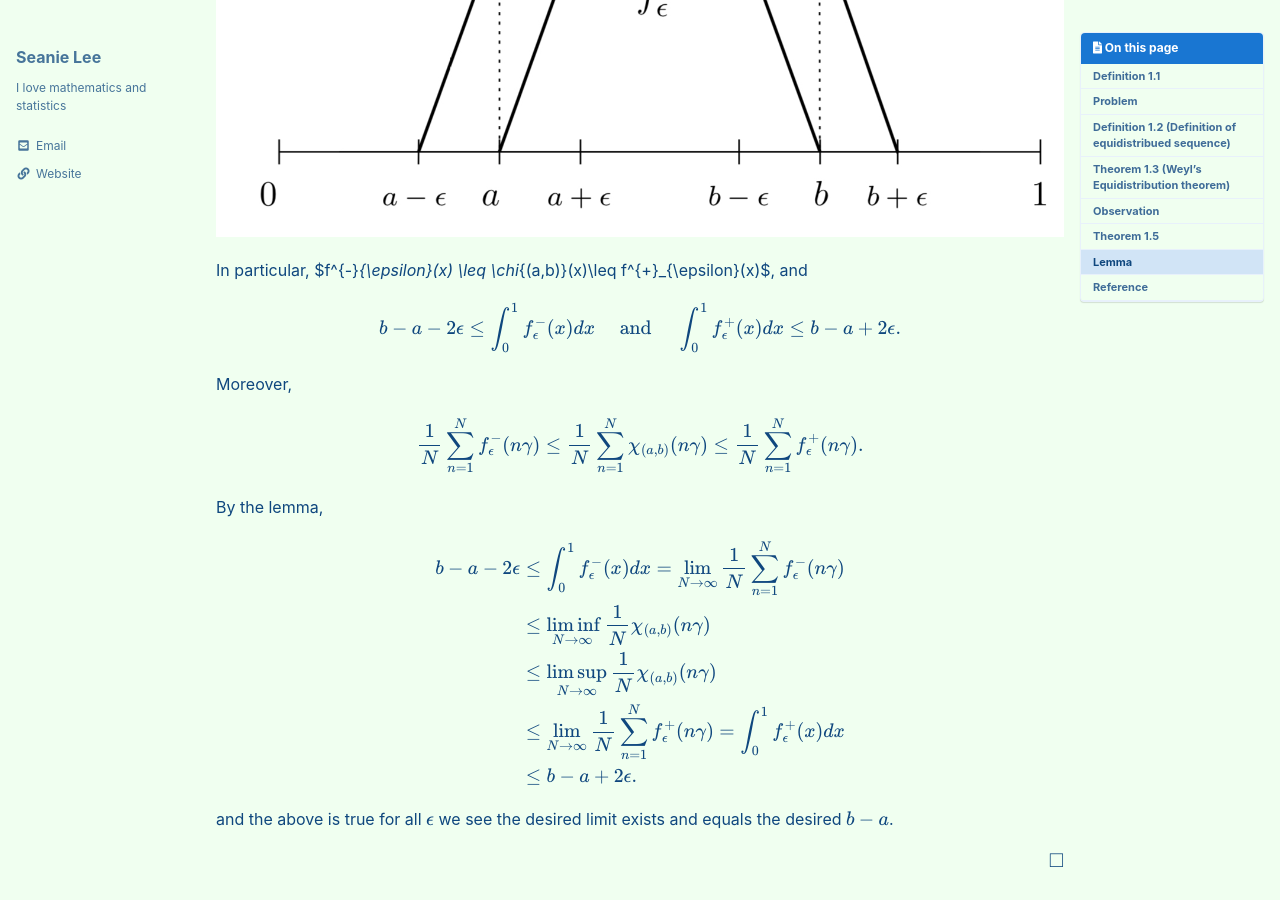
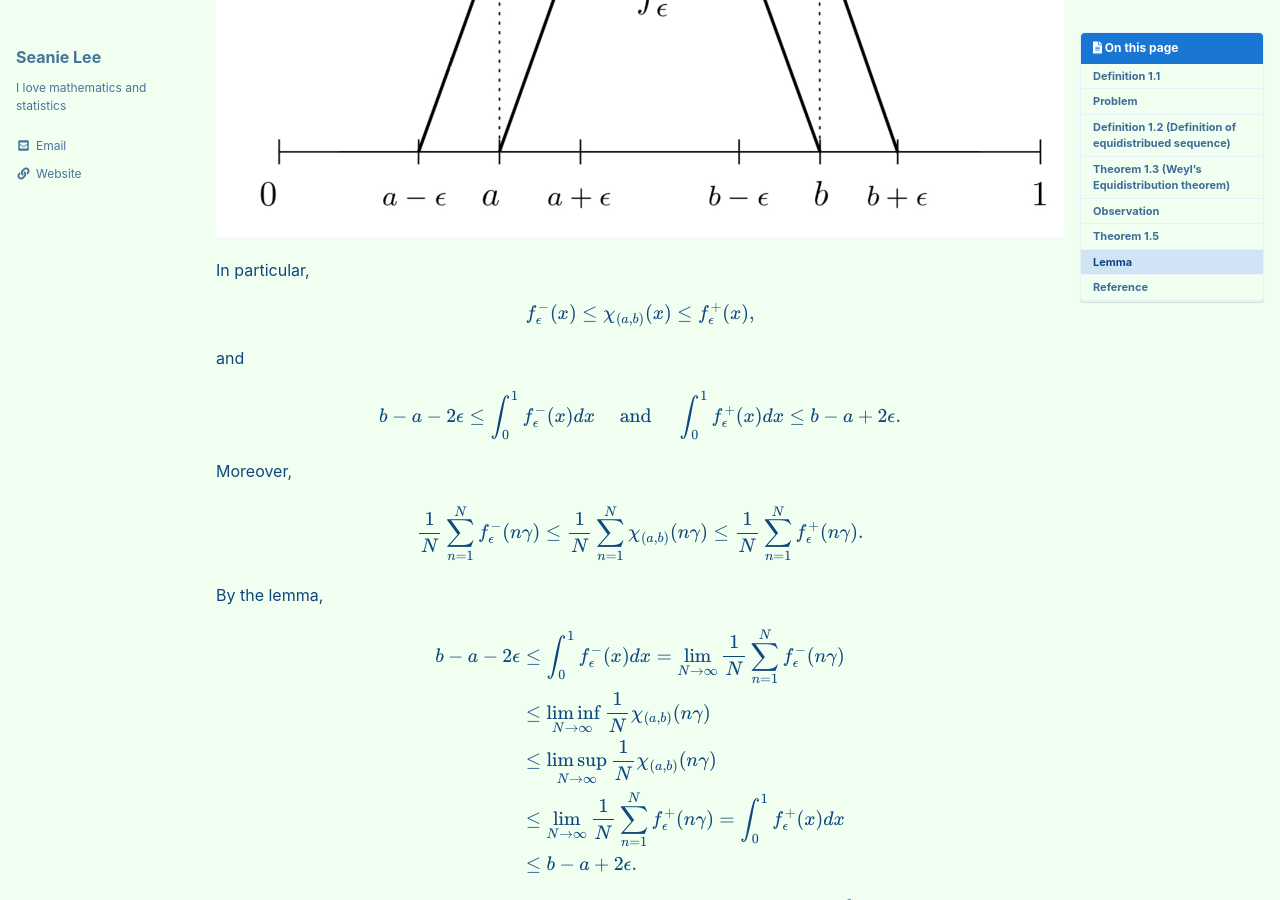
Before and after one commit to seanie12/blog, a Jekyll site: the page built from _posts/2024-03-09-equi-dist.md, in a window 1280 px wide and 900 px high, scrolled down 2944 px. Built offline with Jekyll 4.4.1, drawn with Linux system fonts in a browser that asks for light colours; cached includes are drawn as plain includes; formulas are drawn with MathJax 3.

Commit message:
Update 2024-03-09-equi-dist.md

```diff
--- a/_posts/2024-03-09-equi-dist.md
+++ b/_posts/2024-03-09-equi-dist.md
@@ -152,7 +152,15 @@ Given $\epsilon>0$, take $f^{+}_{\epsilon}$ and $f^{\-}_{\epsilon}$ to be contin
 3) agree on $\chi_{(a,b)}$ except in intervals of total length $2\epsilon$.  See ![Figure](https://github.com/seanie12/blog/blob/master/assets/fourier_analysis_graph.jpeg)
 
 
-In particular, $f^{-}_{\epsilon}(x) \leq \chi_{(a,b)}(x)\leq f^{+}_{\epsilon}(x)$, and
+In particular,
+
+$$
+\begin{align*}
+f^{-}_{\epsilon}(x) \leq \chi_{(a,b)}(x)\leq f^{+}_{\epsilon}(x),
+\end{align*}
+$$
+
+and
 
 $$
 \begin{align*}
```
